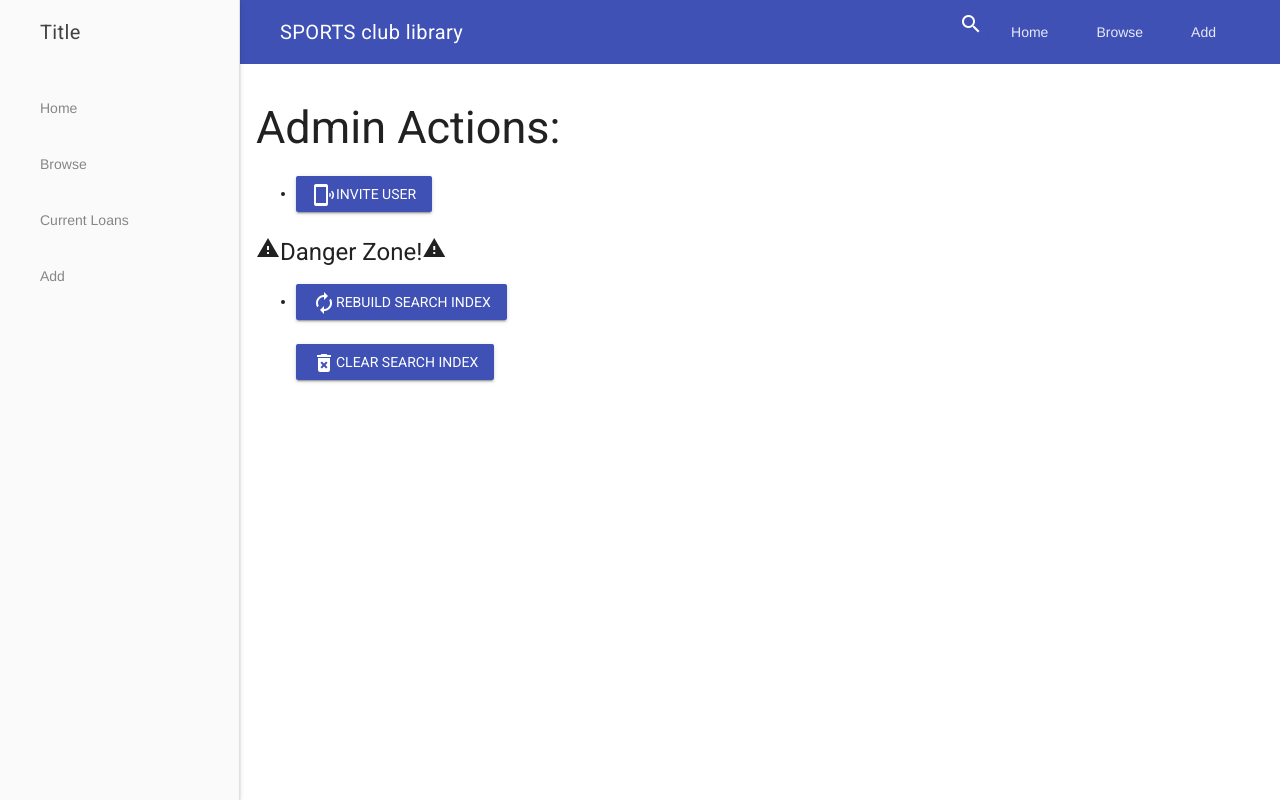
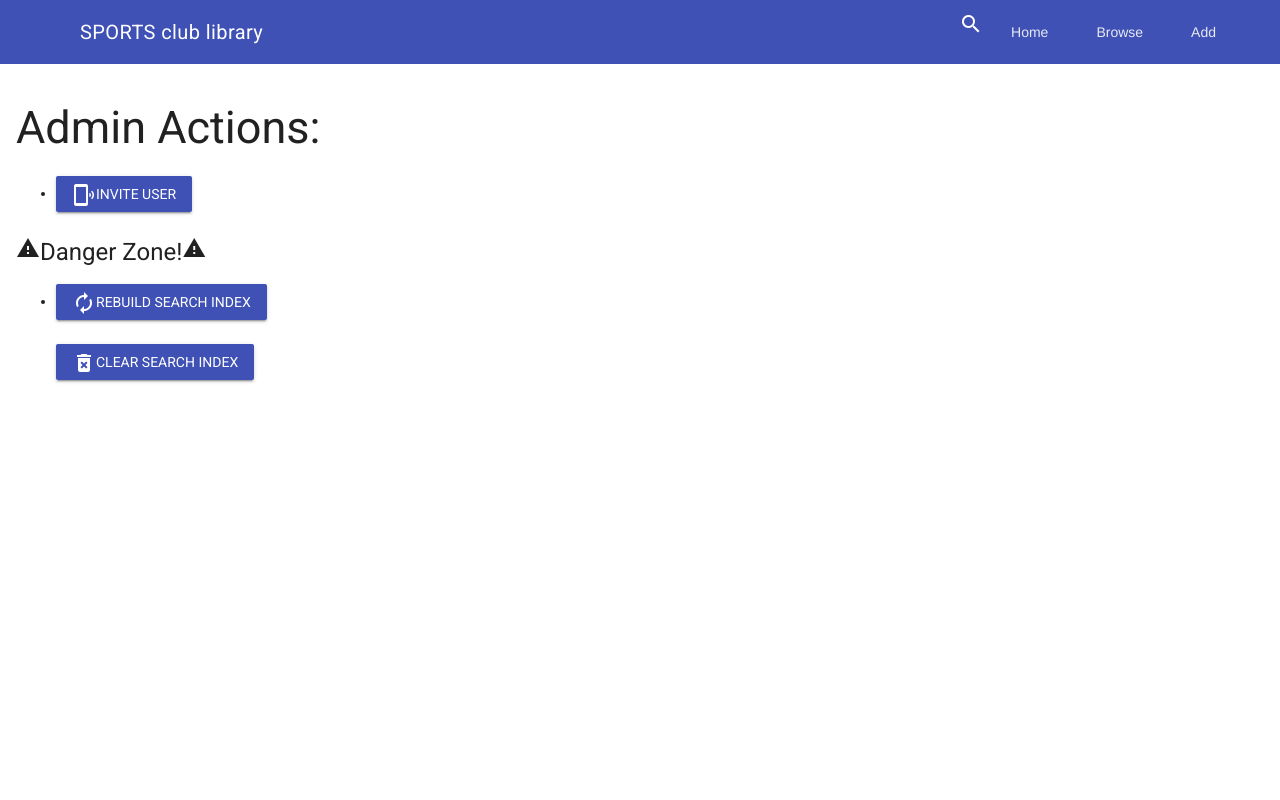
Before and after one commit to muncus/book-club-library, a Flask app: page /admin/ in a window 1280 px wide. Run offline with Flask 2, Linux system fonts and the light colour scheme; data that the repository does not hold is empty; parts of the project's set-up code (start-up, migrations or seed data) failed here and were passed over.

Commit message:
un-fix the drawer for large screens.

```diff
--- a/templates/layout.html
+++ b/templates/layout.html
@@ -16,7 +16,7 @@
     </style>
     {% endblock %}
   </head>
-<div class="mdl-layout mdl-js-layout mdl-layout--fixed-drawer mdl-layout--fixed-header">
+<div class="mdl-layout mdl-js-layout mdl-layout--fixed-header">
   <header class="mdl-layout__header mdl-layout__header--scroll">
     <div class="mdl-layout__header-row">
       <!-- Title -->
```
